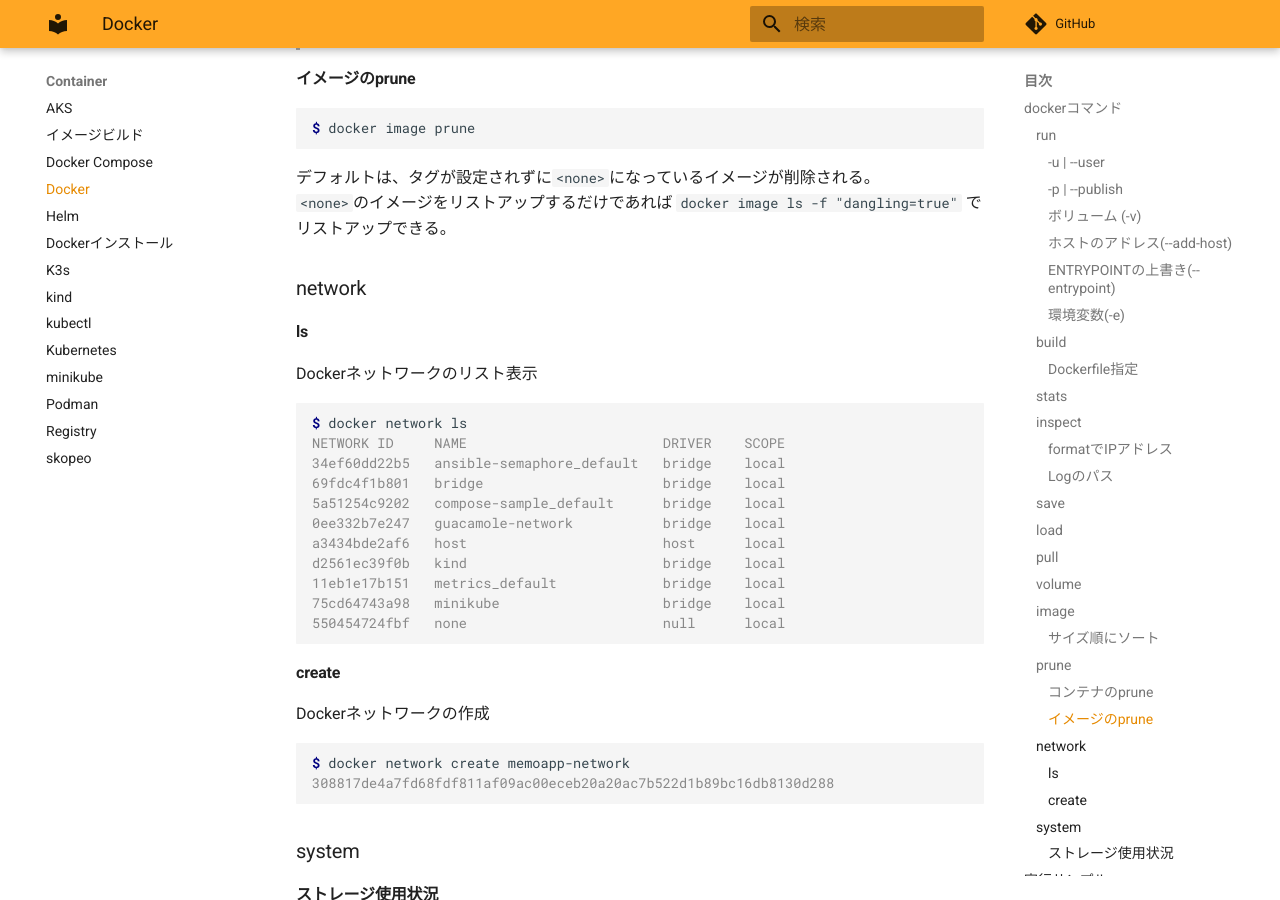
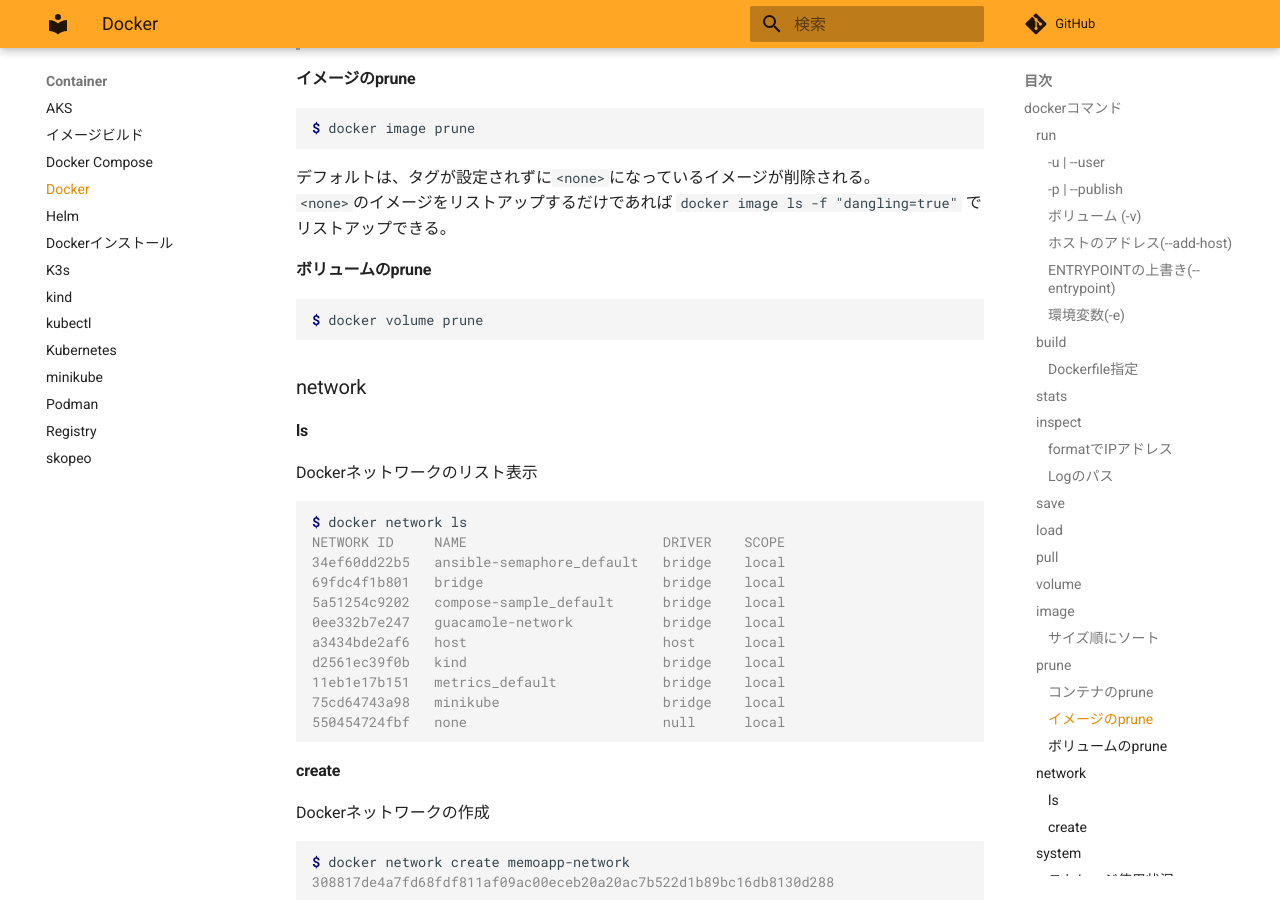
Before and after one commit to zaki-lknr/docs, an MkDocs documentation site: the page built from docs/Container/docker.md, in a window 1280 px wide and 900 px high, scrolled down 4416 px. Built offline with MkDocs 1.6.1 and Material for MkDocs 9.7.7, drawn with Linux system fonts in a browser that asks for light colours; comment, search, counter and statistics services are not loaded.

Commit message:
add: container/docker: volume prune

````diff
--- a/docs/Container/docker.md
+++ b/docs/Container/docker.md
@@ -225,6 +225,12 @@ $ docker image prune
 デフォルトは、タグが設定されずに`<none>`になっているイメージが削除される。
 `<none>`のイメージをリストアップするだけであれば `docker image ls -f "dangling=true"` でリストアップできる。
 
+#### ボリュームのprune
+
+```console
+$ docker volume prune
+```
+
 ### network
 
 #### ls
````
